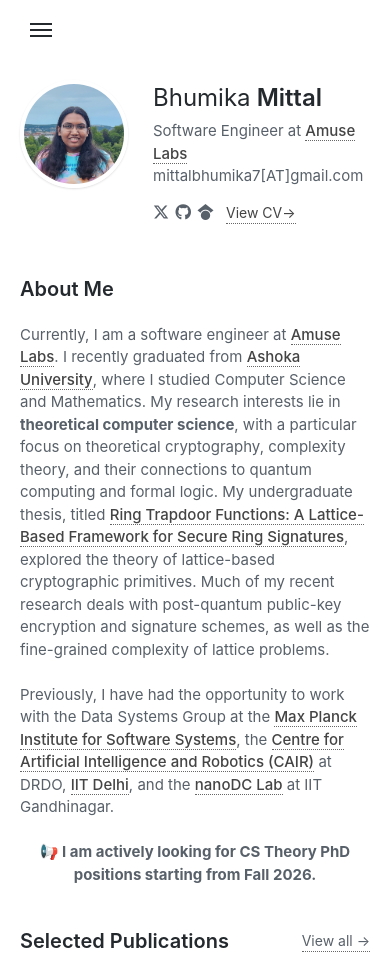
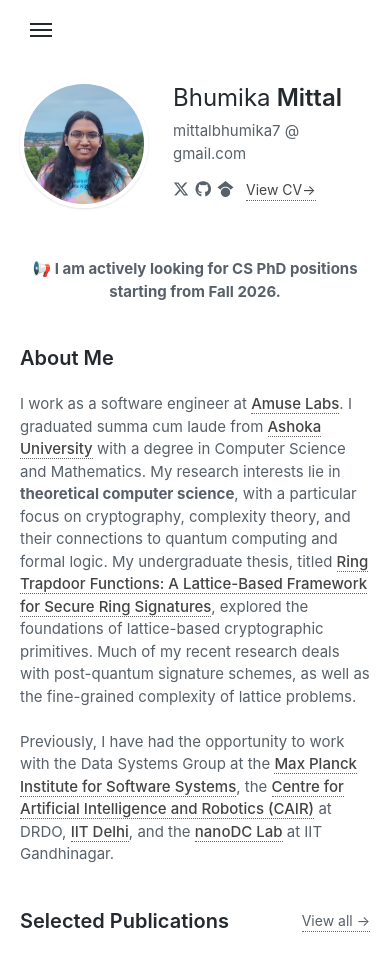
Before and after one commit to bhumikamittal7/bhumikamittal7.github.io, a Jekyll site: the page built from _pages/about.md, in a window 390 px wide and 1400 px high, cut to the strip 0-964 px from the top of the window. Built offline with Jekyll 4.4.1, drawn with Linux system fonts in a browser that asks for light colours; nearby versions of some CDN libraries; some of the changed text lies outside the part shown.

Commit message:
add credits page + minor changes

```diff
--- a/_layouts/about.html
+++ b/_layouts/about.html
@@ -17,7 +17,7 @@
         <p>{{ page.subtitle }}</p>
         {% endif %}
         {% if site.email %}
-        <p>{{ site.email | replace: '@', '[AT]' }}</p>
+        <p>{{ site.email | replace: '@', ' @ ' }}</p>
         {% endif %}
         <div class="social-links">
             {% if site.twitter_username %}
--- a/_layouts/default.html
+++ b/_layouts/default.html
@@ -53,7 +53,7 @@
         <div class="footer-content">
             <span>{{ site.first_name }} {{ site.last_name }}</span>
             {% if site.email %}
-            <span>{{ site.email | replace: '@', '[AT]' }}</span>
+            <span>{{ site.email | replace: '@', ' @ ' }}</span>
             {% endif %}
             <div class="social-links">
                 {% if site.twitter_username %}
@@ -65,6 +65,7 @@
                 {% if site.scholar_userid %}
                 <a href="https://scholar.google.com/citations?user={{ site.scholar_userid }}" title="Google Scholar"><i class="fa-brands fa-google-scholar"></i></a>
                 {% endif %}
+                <a href="/credits/" title="Credits"><i class="fas fa-info-circle" style="opacity: 0.7;"></i></a>
             </div>
         </div>
     </footer>
--- a/_pages/about.md
+++ b/_pages/about.md
@@ -2,7 +2,7 @@
 layout: about
 title: About
 permalink: /
-subtitle: Software Engineer at <a href='https://amuselabs.com/'>Amuse Labs</a>
+subtitle:
 
 profile:
   align: right
@@ -12,11 +12,10 @@
 news: true
 selected_papers: true
 ---
+<center><p><strong>📢 I am actively looking for CS PhD positions starting from Fall 2026.</strong></p></center>
 
 ## About Me
 
-Currently, I am a software engineer at [Amuse Labs](https://amuselabs.com/). I recently graduated from [Ashoka University](https://www.ashoka.edu.in/), where I studied Computer Science and Mathematics. My research interests lie in **theoretical computer science**, with a particular focus on theoretical cryptography, complexity theory, and their connections to quantum computing and formal logic. My undergraduate thesis, titled [Ring Trapdoor Functions: A Lattice-Based Framework for Secure Ring Signatures](/assets/pdf/undergrad_thesis_bhumika.pdf), explored the theory of lattice-based cryptographic primitives. Much of my recent research deals with post-quantum public-key encryption and signature schemes, as well as the fine-grained complexity of lattice problems.
+I work as a software engineer at [Amuse Labs](https://amuselabs.com/). I graduated summa cum laude from [Ashoka University](https://www.ashoka.edu.in/) with a degree in Computer Science and Mathematics. My research interests lie in **theoretical computer science**, with a particular focus on cryptography, complexity theory, and their connections to quantum computing and formal logic. My undergraduate thesis, titled [Ring Trapdoor Functions: A Lattice-Based Framework for Secure Ring Signatures](/assets/pdf/undergrad_thesis_bhumika.pdf), explored the foundations of lattice-based cryptographic primitives. Much of my recent research deals with post-quantum signature schemes, as well as the fine-grained complexity of lattice problems.
 <br/><br/>
 Previously, I have had the opportunity to work with the Data Systems Group at the [Max Planck Institute for Software Systems](https://www.mpi-sws.org/), the [Centre for Artificial Intelligence and Robotics (CAIR)](https://en.wikipedia.org/wiki/Centre_for_Artificial_Intelligence_and_Robotics) at DRDO, [IIT Delhi](https://home.iitd.ac.in/), and the [nanoDC Lab](https://iitgn.ac.in/faculty/ee/fac-joycee) at IIT Gandhinagar.
-<br/><br/>
-<center><p><strong>📢 I am actively looking for CS Theory PhD positions starting from Fall 2026.</strong></p></center>
--- a/assets/css/main.css
+++ b/assets/css/main.css
@@ -53,8 +53,8 @@
 }
 
 .profile-img {
-    width: 100px;
-    height: 100px;
+    width: 120px;
+    height: 120px;
     border-radius: 50%;
     border: 4px solid var(--profile-border);
     box-shadow: 0 1px 3px var(--shadow-light), 0 1px 2px var(--shadow);
```
Also changed, not shown: 404.html (+43 -11 lines), _pages/credits.md (added, +10 -0 lines), _pages/misc.md (+45 -30 lines), 1 other file.
